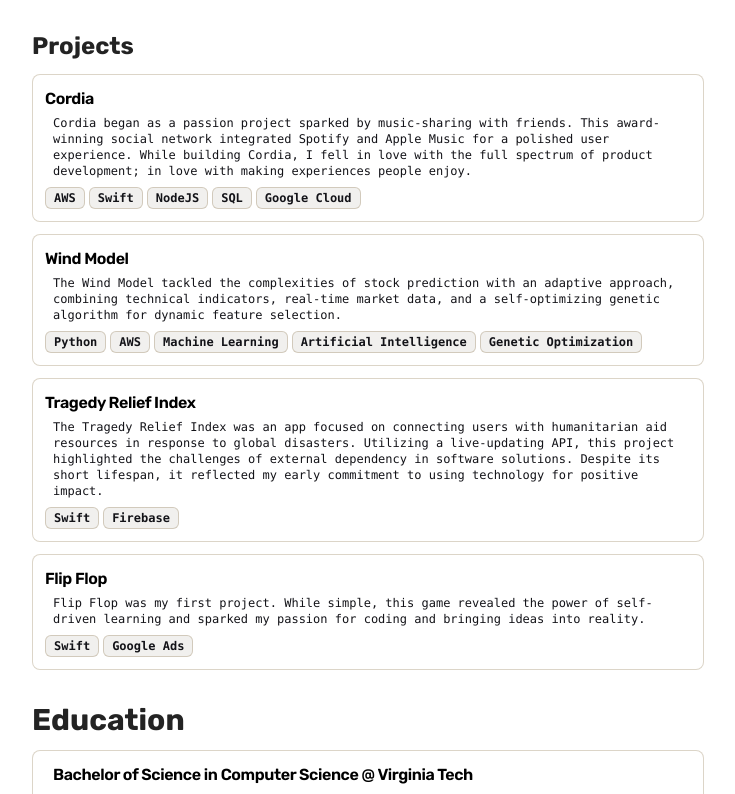
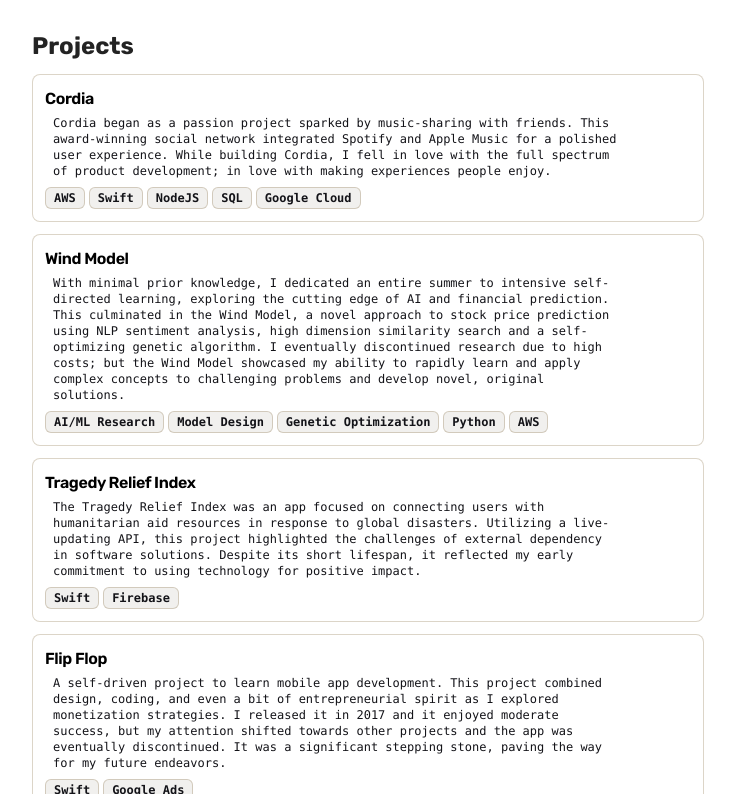
Before and after one commit to Jckwind/JackWindham.com, a Next.js app in the folder frontend/: page /resume in a window 1280 px wide. Shown: the part 1226-2020 px from the top of the page, without its empty margins (272-1007 px from the left). Built offline with nearby package versions, Linux system fonts and the light colour scheme.

Commit message:
updated wording

```diff
--- a/frontend/src/app/globals.css
+++ b/frontend/src/app/globals.css
@@ -50,17 +50,7 @@
             --popover: 0 0 0;
             --popover-text: 255 246 224;
 
-            --primary: 229 60 18;
-            --primary-text: 0 0 0;
-
-            --secondary: 229 60 18;
-            --secondary-text: 0 0 0;
-
             --accent: 204 51 0;
-
-            --destructive: 255 255 255;
-            --destructive-text: 255 255 255;
-
             --border: 255 255 255;
             --input: 255 255 255;
             --ring: 152 228 255;
--- a/frontend/src/components/project-card.tsx
+++ b/frontend/src/components/project-card.tsx
@@ -26,7 +26,7 @@ export function ProjectCard({ title, description, tags, link }: Props) {
               title
             )}
           </CardTitle>
-          <CardDescription className="font-mono text-xs pl-2">{description}</CardDescription>
+          <CardDescription className="font-mono text-xs max-w-xl pl-2">{description}</CardDescription>
         </div>
       </CardHeader>
       <CardContent className="mt-2 flex flex-wrap gap-1 bottom-0">
--- a/frontend/src/data/jack.json
+++ b/frontend/src/data/jack.json
@@ -32,7 +32,10 @@
             "start": "January 2024",
             "end": "Present",
             "description": "While modernizing the iOS codebase and driving platform adoption, I refined my technical skills and embraced leadership opportunities. My contributions to the core platform team enhanced developer experience, improved reliability, and streamlined development processes, ultimately impacting the entire Capital One enterprise. This role fostered both my technical expertise and my ability to lead and collaborate effectively within a team.",
-            "tech_stack": ["Swift", "Leadership"]
+            "tech_stack": [
+                "Swift",
+                "Leadership"
+            ]
         },
         {
             "company": "Capital One",
@@ -41,7 +44,11 @@
             "start": "August 2022",
             "end": "December 2023",
             "description": "I led projects to enhance the security and performance of the Dining & Entertainment platform, with a focus on protecting exclusive offers, ensuring system stability, and building tools to understand user behavior. These efforts directly contributed to Capital One's success and enhanced our competitive edge.",
-            "tech_stack": ["Go", "Javascript", "AWS"]
+            "tech_stack": [
+                "Go",
+                "Javascript",
+                "AWS"
+            ]
         },
         {
             "company": "Capital One",
@@ -50,7 +57,10 @@
             "start": "June 2021",
             "end": "August 2021",
             "description": "I developed a serverless application to analyze and enhance cloud security, automating upgrades and generating reports for improved compliance.",
-            "tech_stack": ["Python", "AWS"]
+            "tech_stack": [
+                "Python",
+                "AWS"
+            ]
         },
         {
             "company": "Verisign",
@@ -59,14 +69,16 @@
             "start": "May 2020",
             "end": "August 2020",
             "description": "I built a cross-platform application to centralize access to operational data and dashboards, streamlining information sharing across the organization.",
-            "tech_stack": ["Typescript", "Angular"]
+            "tech_stack": [
+                "Typescript",
+                "Angular"
+            ]
         }
     ],
     "projects": [
         {
             "title": "Cordia",
-            "description": "In the spring of 2018, I began developing Cordia, a social media platform for music, which was inspired by a music-sharing group chat with friends. This project progressed in part due to my hands-on approach to learning, starting from naming the platform and designing the logo to addressing technical challenges like switching from a NoSQL to a SQL database. As a college student, I optimized costs by using AWS and Google Cloud's free tiers for backend and user management. Released in October 2019, Cordia allowed users to share music recommendations and connect over shared tastes, integrating with Spotify and Apple Music APIs. Soon after its release, Cordia was recognized in an entrepreneurship competition and development continued. Unfortunately, shifting priorities and the Covid pandemic led to the cessation of active development and promotion and in 2022, I discontinued Cordia's operation. In late 2023, I began working on its revival with an expanded vision, but this redesign is slow-going, as I have to balance this endeavor with other commitments.",
-            "short_description": "Cordia began as a passion project sparked by music-sharing with friends. This award-winning social network integrated Spotify and Apple Music for a polished user experience. While building Cordia, I fell in love with the full spectrum of product development; in love with making experiences people enjoy.",
+            "description": "Cordia began as a passion project sparked by music-sharing with friends. This award-winning social network integrated Spotify and Apple Music for a polished user experience. While building Cordia, I fell in love with the full spectrum of product development; in love with making experiences people enjoy.",
             "link": "https://www.cordia.app",
             "techStack": [
                 "AWS",
@@ -78,20 +90,19 @@
         },
         {
             "title": "Wind Model",
-            "description": "In the summer of 2022, I became obsessed with machine learning. I developed a new personal research project, the Wind Model. Written in Python, the model utilized historical sentiment data and financial data for the binary classification of equity price behavior (predicting whether a stock's price would go up or down). The sentiment data was supplied via the public Twitter API, and the financial data via the public Yahoo Finance API and a private Nasdaq API. The model showed some success, performing exceedingly well in *calm* market conditions but struggling in volatile markets. It was powered by a Hierarchical Navigable Small Worlds (HNSW) algorithm for high-dimensional space analysis and used a genetic optimization algorithm for feature selection. This genetic algorithm was designed to find the optimal feature set for predicting price behavior. The model was retrained nightly, using the previous 30 trading days to optimize the genetic algorithm and identify the current *mood* of the market, or which feature set was most influential in determining price movement. The project was eventually sunsetted due to personal reasons and the high training costs, approximately $600 a month. I have not revisited this project since, not for lack of potential, but rather because my focus is on other projects. I do not plan to open-source the code.",
-            "short_description": "The Wind Model tackled the complexities of stock prediction with an adaptive approach, combining technical indicators, real-time market data, and a self-optimizing genetic algorithm for dynamic feature selection.",
+            "description": "With minimal prior knowledge, I dedicated an entire summer to intensive self-directed learning, exploring the cutting edge of AI and financial prediction. This culminated in the Wind Model, a novel approach to stock price prediction using NLP sentiment analysis, high dimension similarity search and a self-optimizing genetic algorithm. I eventually discontinued research due to high costs; but the Wind Model showcased my ability to rapidly learn and apply complex concepts to challenging problems and develop novel, original solutions.",
             "techStack": [
+                "AI/ML Research",
+                "Model Design",
+                "Genetic Optimization",
                 "Python",
-                "AWS",
-                "Machine Learning",
-                "Artificial Intelligence",
-                "Genetic Optimization"
+                "AWS"
             ]
         },
         {
             "title": "Tragedy Relief Index",
-            "description": "The Tragedy Relief Index was a small, simple app developed between my Flip Flop and Cordia projects. It featured a simple interface displaying global tragedies and natural disasters, offering users links to assist those impacted. The app, available on the App Store for a few years, was not very popular and was eventually shut down the platform following the closure of its data-providing API.",
-            "short_description": "The Tragedy Relief Index was an app focused on connecting users with humanitarian aid resources in response to global disasters. Utilizing a live-updating API, this project highlighted the challenges of external dependency in software solutions. Despite its short lifespan, it reflected my early commitment to using technology for positive impact.",
+            "description": "The Tragedy Relief Index was an app focused on connecting users with humanitarian aid resources in response to global disasters. Utilizing a live-updating API, this project highlighted the challenges of external dependency in software solutions. Despite its short lifespan, it reflected my early commitment to using technology for positive impact.",
+            "link": "https://appadvice.com/app/tragedy-relief-index/1314576102",
             "techStack": [
                 "Swift",
                 "Firebase"
@@ -99,8 +110,8 @@
         },
         {
             "title": "Flip Flop",
-            "description": "Flip Flop was a reflex-challenging, infinite scrolling mobile app that I built to teach myself how to code. The game mechanics were simple yet addictive. It was written in Swift, the programming language used to make iOS apps, and the game’s elements were designed using Photoshop and Illustrator. Monetization was achieved through in-app ads and purchases, including character skins and bonus levels. Flip Flop was a significant project for me, blending coding, design, and entrepreneurial skills. The app released in 2017, and received periodic updates to enhance the user experience and showcase my evolving coding skills. However, as I shifted focus to new projects, Flip Flop was gradually retired. This pivotal project laid the foundation for my future work.",
-            "short_description": "Flip Flop was my first project. While simple, this game revealed the power of self-driven learning and sparked my passion for coding and bringing ideas into reality.",
+            "description": "A self-driven project to learn mobile app development. This project combined design, coding, and even a bit of entrepreneurial spirit as I explored monetization strategies. I released it in 2017 and it enjoyed moderate success, but my attention shifted towards other projects and the app was eventually discontinued. It was a significant stepping stone, paving the way for my future endeavors. ",
+            "link": "https://appadvice.com/app/flip-flop/1208356042",
             "techStack": [
                 "Swift",
                 "Google Ads"
--- a/frontend/src/pages/resume.tsx
+++ b/frontend/src/pages/resume.tsx
@@ -88,7 +88,7 @@ export default function Resume() {
               <ProjectCard
                 key={project.title}
                 title={project.title}
-                description={project.short_description}
+                description={project.description}
                 tags={project.techStack}
                 link={'link' in project ? project.link : undefined}
               />
@@ -111,23 +111,6 @@ export default function Resume() {
             );
           })}
         </Section>
-        {/* <Section>
-          <h2 className="text-2xl md:text-3xl font-bold">Skills</h2>
-          {Object.entries(Me.skills).map(([category, skills]) => {
-            return (
-              <>
-                <h3 className="font-semibold leading-none text-base text-muted-text">{category}</h3>
-                <div className="flex flex-wrap gap-1">
-                  {
-                    skills.map((skill) => {
-                      return <Badge key={skill}>{skill}</Badge>;
-                    })
-                  }
-                </div>
-              </>
-            )
-          })}
-        </Section> */}
       </section>
     </main>
   );
```
